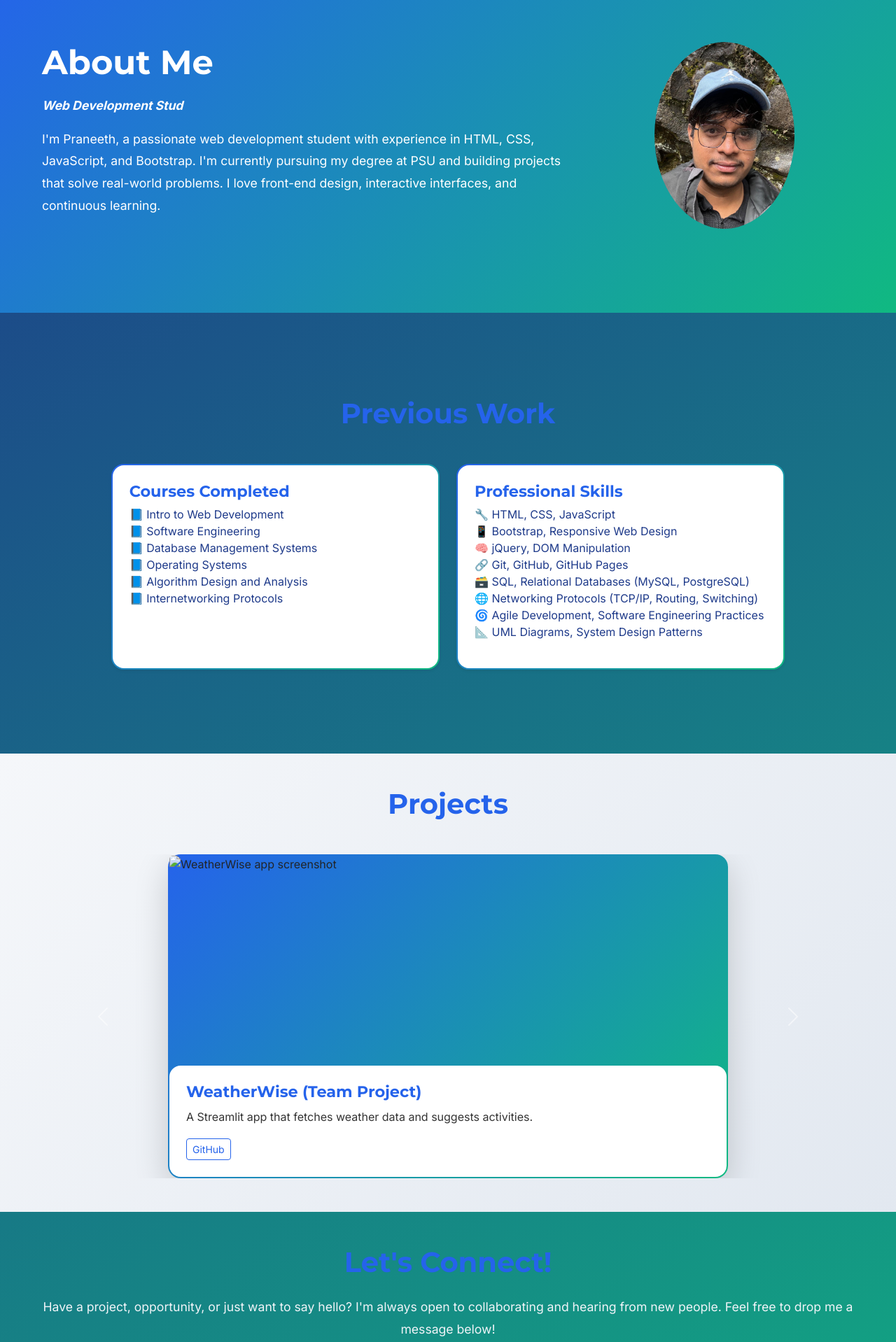
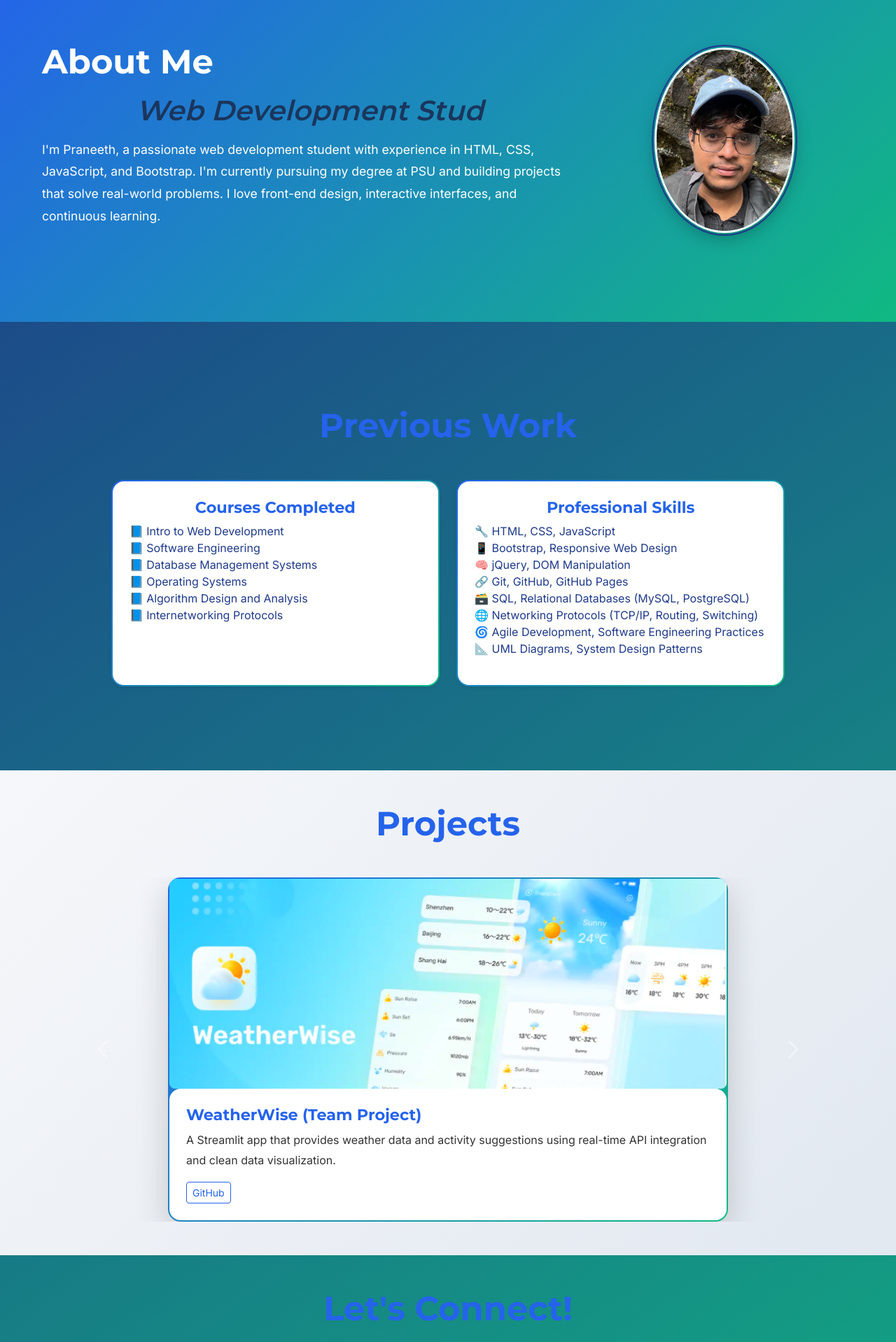
Before and after one commit to praneethpatibandla/praneeth.github.io, a plain HTML site: page index.html in a window 1280 px wide. Shown: the part 60-1978 px from the top of the page at 70% size. Drawn offline with nearby package versions, Linux system fonts and the light colour scheme.

Commit message:
Finalized portfolio updates and improved accessibility
Fixed carousel and button contrast issue, updated README and improved about me section.

```diff
--- a/css/styles.css
+++ b/css/styles.css
@@ -67,6 +67,17 @@ h6 {
   margin-bottom: 1rem;
 }
 
+#about h1,
+#about h2 {
+  color: #1a365d !important;
+}
+
+#about img {
+  border: 3px solid #ffffff;
+  outline: 2px solid #1e3a8a;
+  outline-offset: 2px;
+  box-shadow: 0 8px 24px rgba(0, 0, 0, 0.25);
+}
 h1 {
   font-size: 3rem;
 }
@@ -109,6 +120,7 @@ img {
 
 .card {
   border: none;
+  overflow: hidden;
   border-radius: 18px;
   background: linear-gradient(
     135deg,
--- a/index.html
+++ b/index.html
@@ -68,7 +68,7 @@
         <div class="row align-items-center">
           <div class="col-md-8">
             <h1 class="mb-3">About Me</h1>
-            <p id="typed-text" class="fst-italic fw-semibold"></p>
+            <h2 id="typed-text" class="fst-italic fw-semibold"></h2>
             <p>
               I'm Praneeth, a passionate web development student with experience
               in HTML, CSS, JavaScript, and Bootstrap. I'm currently pursuing my
@@ -92,12 +92,12 @@
 
     <section id="work" data-aos="fade-right">
       <div class="container">
-        <h2 class="mb-5 text-center">Previous Work</h2>
+        <h1 class="mb-5 text-center">Previous Work</h1>
         <div class="row g-4 justify-content-center">
           <div class="col-md-5">
             <div class="card h-100 shadow-sm">
               <div class="card-body">
-                <h5 class="card-title">Courses Completed</h5>
+                <h2 class="card-title">Courses Completed</h2>
                 <ul class="list-unstyled">
                   <li>📘 Intro to Web Development</li>
                   <li>📘 Software Engineering</li>
@@ -112,7 +112,7 @@
           <div class="col-md-5">
             <div class="card h-100 shadow-sm">
               <div class="card-body">
-                <h5 class="card-title">Professional Skills</h5>
+                <h2 class="card-title">Professional Skills</h2>
                 <ul class="list-unstyled">
                   <li>🔧 HTML, CSS, JavaScript</li>
                   <li>📱 Bootstrap, Responsive Web Design</li>
@@ -132,7 +132,7 @@
 
     <section id="projects" class="py-5" data-aos="fade-up">
       <div class="container">
-        <h2 class="mb-5 text-center">Projects</h2>
+        <h1 class="mb-5 text-center">Projects</h1>
         <div
           id="projectCarousel"
           class="carousel slide"
@@ -144,16 +144,17 @@
             <div class="carousel-item active">
               <div class="card mx-auto shadow-lg" style="max-width: 800px">
                 <img
-                  src="images/portfolio.png"
+                  src="images/Port.png"
                   class="card-img-top"
                   alt="Portfolio website screenshot"
                   style="height: 300px; object-fit: cover"
                 />
                 <div class="card-body">
-                  <h5 class="card-title">Portfolio Website</h5>
+                  <h2 class="card-title">Portfolio Website</h2>
                   <p class="card-text">
-                    This site showcases my professional experience, skills, and
-                    academic projects.
+                    A responsive personal site showcasing my background, skills,
+                    and selected projects. Built with HTML, CSS, JavaScript, and
+                    Bootstrap.
                   </p>
                   <div class="d-flex justify-content-between">
                     <a
@@ -164,7 +165,7 @@
                     >
                     <a
                       href="https://praneethpatibandla.github.io/praneeth.github.io/"
-                      class="btn btn-outline-secondary btn-sm"
+                      class="btn btn-secondary btn-sm"
                       target="_blank"
                       >Live Site</a
                     >
@@ -175,16 +176,17 @@
             <div class="carousel-item">
               <div class="card mx-auto shadow-lg" style="max-width: 800px">
                 <img
-                  src="images/project2.png"
+                  src="images/Weather.png"
                   class="card-img-top"
                   alt="WeatherWise app screenshot"
                   style="height: 300px; object-fit: cover"
                 />
                 <div class="card-body">
-                  <h5 class="card-title">WeatherWise (Team Project)</h5>
+                  <h3 class="card-title">WeatherWise (Team Project)</h3>
                   <p class="card-text">
-                    A Streamlit app that fetches weather data and suggests
-                    activities.
+                    A Streamlit app that provides weather data and activity
+                    suggestions using real-time API integration and clean data
+                    visualization.
                   </p>
                   <a
                     href="https://github.com/Monika8899/WeatherWise"
@@ -216,17 +218,24 @@
             <span class="carousel-control-next-icon" aria-hidden="true"></span>
             <span class="visually-hidden">Next</span>
           </button>
-          <div class="carousel-indicators mt-4">
+          <div
+            class="carousel-indicators mt-4"
+            role="group"
+            aria-label="Carousel Indicators"
+          >
             <button
               type="button"
               data-bs-target="#projectCarousel"
               data-bs-slide-to="0"
               class="active"
+              aria-current="true"
+              aria-label="Slide 1"
             ></button>
             <button
               type="button"
               data-bs-target="#projectCarousel"
               data-bs-slide-to="1"
+              aria-label="Slide 2"
             ></button>
           </div>
         </div>
@@ -235,7 +244,7 @@
 
     <section id="contact" class="py-5" data-aos="fade-up">
       <div class="container">
-        <h2 class="mb-4 text-center">Let's Connect!</h2>
+        <h1 class="mb-4 text-center">Let's Connect!</h1>
         <p class="text-center mb-5">
           Have a project, opportunity, or just want to say hello? I'm always
           open to collaborating and hearing from new people. Feel free to drop
```
Also changed, not shown: images/Port.png (added), images/Weather.png (added), 1 other file.
